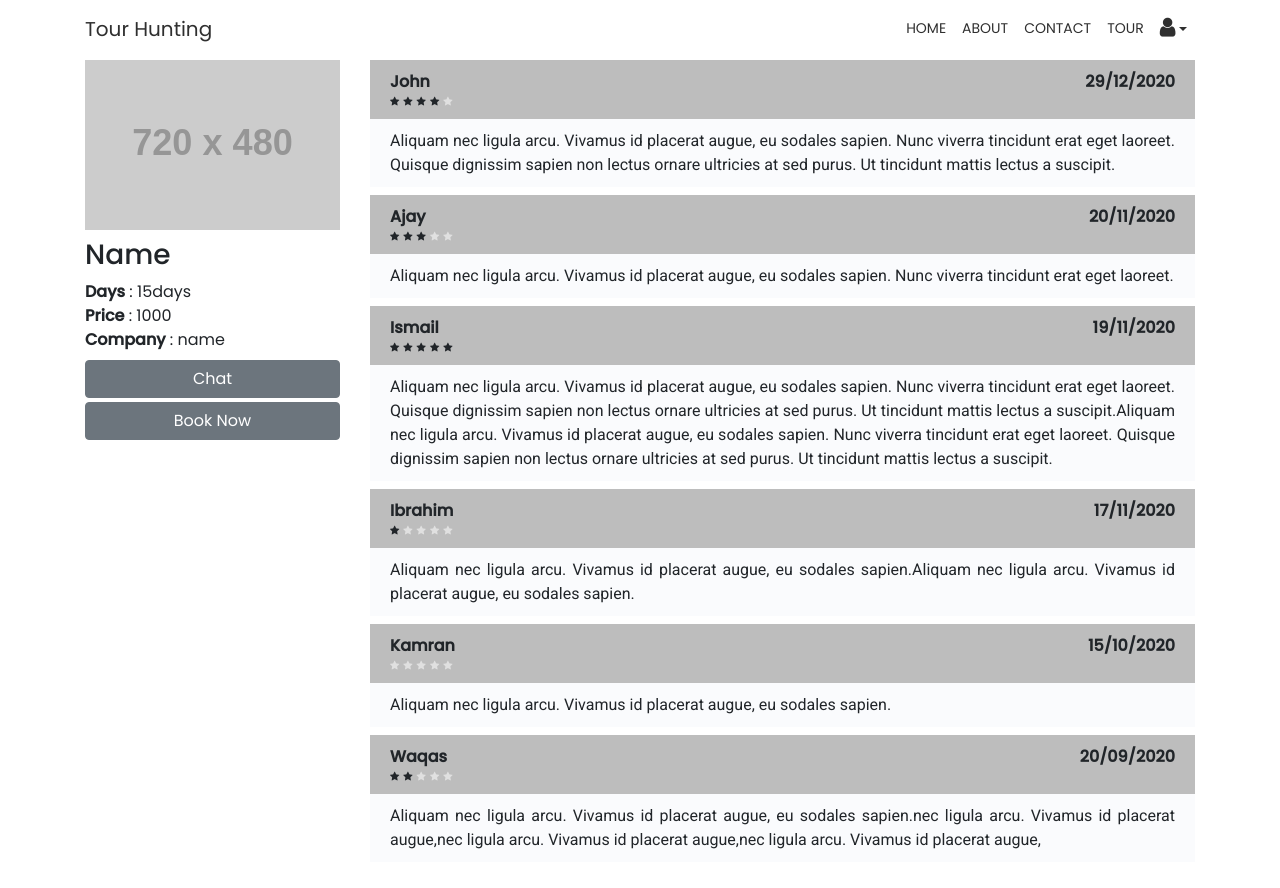
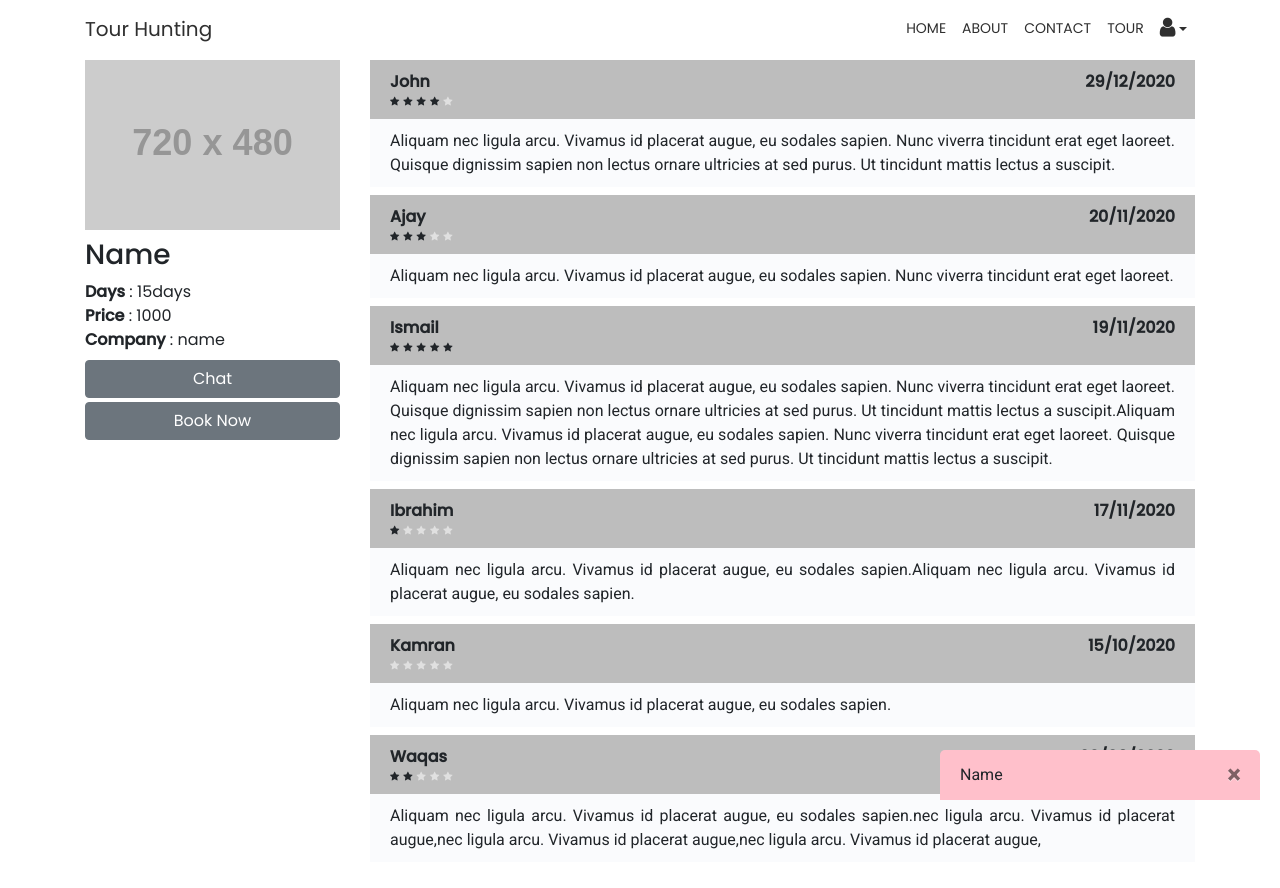
Before and after one commit to dev-mabdulrehman/FYP, a React (Create React App) app: page /tour/single/1 in a window 1280 px wide. Shown: the top 888 px of the page. Built offline with nearby package versions, Linux system fonts and the light colour scheme.

Commit message:
Chat Box Added

```diff
--- /dev/null
+++ b/src/components/ChatBox.js
@@ -0,0 +1,54 @@
+import React, { Component } from "react";
+import { Button, Collapse, Fade } from "reactstrap";
+
+export class ChatBox extends Component {
+	state = {
+		chatOpen: false,
+	};
+	render() {
+		return (
+			<>
+				{this.props.chat && (
+					<div
+						style={{
+							position: "fixed",
+							maxWidth: "320px",
+							backgroundColor: "pink",
+							right: "20px",
+							bottom: "0px",
+							width: "100%",
+							borderTopLeftRadius: "5px",
+							borderTopRightRadius: "5px",
+						}}
+					>
+						<div
+							className="chat-header d-flex align-items-center"
+							style={{
+								height: "50px",
+								boxSizing: "border-box",
+								padding: "0 20px",
+								cursor: "pointer",
+							}}
+							onClick={() => this.setState({ chatOpen: !this.state.chatOpen })}
+						>
+							<span>Name</span>
+							<Button
+								close
+								className="ml-auto"
+								onClick={() => this.props.changeHandle()}
+							/>
+						</div>
+						<Collapse isOpen={this.state.chatOpen}>
+							<div
+								className="chat-body"
+								style={{ height: "350px", backgroundColor: "red" }}
+							></div>
+						</Collapse>
+					</div>
+				)}
+			</>
+		);
+	}
+}
+
+export default ChatBox;
--- a/src/views/SingleTour.js
+++ b/src/views/SingleTour.js
@@ -1,9 +1,18 @@
 import React, { Component } from "react";
 import { Container, Col, Row, Table, Button } from "reactstrap";
+import ChatBox from "../components/ChatBox";
 import NavbarUser from "../components/NavbarUser";
 import Review from "../components/Review";
 
 export class SingleTour extends Component {
+	state = {
+		chat: true,
+	};
+	changeChatStatus = () => {
+		this.setState({
+			chat: !this.state.chat,
+		});
+	};
 	render() {
 		return (
 			<>
@@ -26,7 +35,12 @@ export class SingleTour extends Component {
 								<p className="m-0">
 									<b>Company</b> : name
 								</p>
-								<Button className="w-100 mt-2">Chat</Button>
+								<Button
+									className="w-100 mt-2"
+									onClick={() => this.changeChatStatus()}
+								>
+									Chat
+								</Button>
 								<Button className="w-100 mt-1 mb-1 mb-md-0">Book Now</Button>
 							</div>
 						</Col>
@@ -84,6 +98,7 @@ export class SingleTour extends Component {
 						</Col>
 					</Row>
 				</Container>
+				<ChatBox chat={this.state.chat} changeHandle={this.changeChatStatus} />
 			</>
 		);
 	}
```
